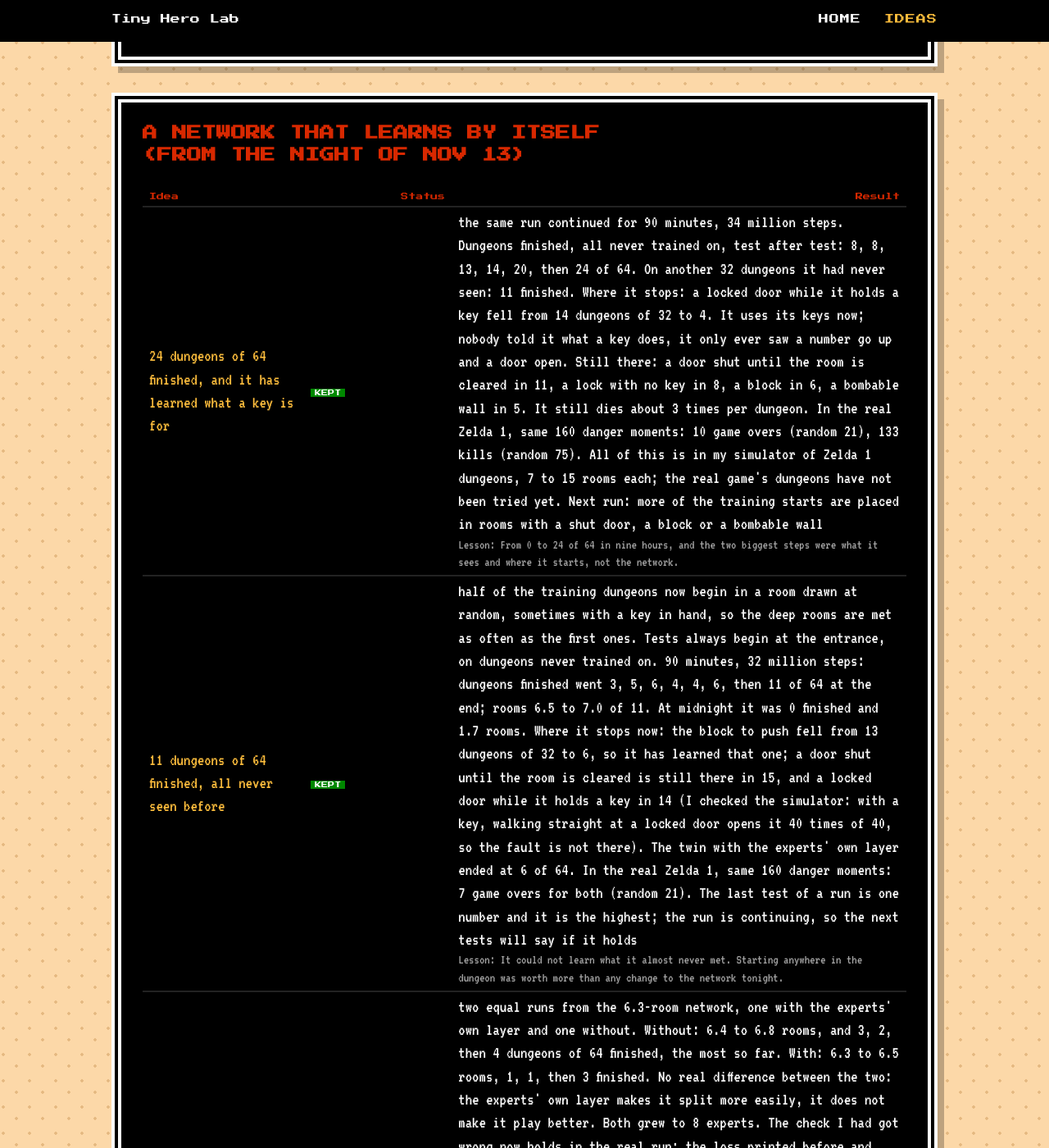
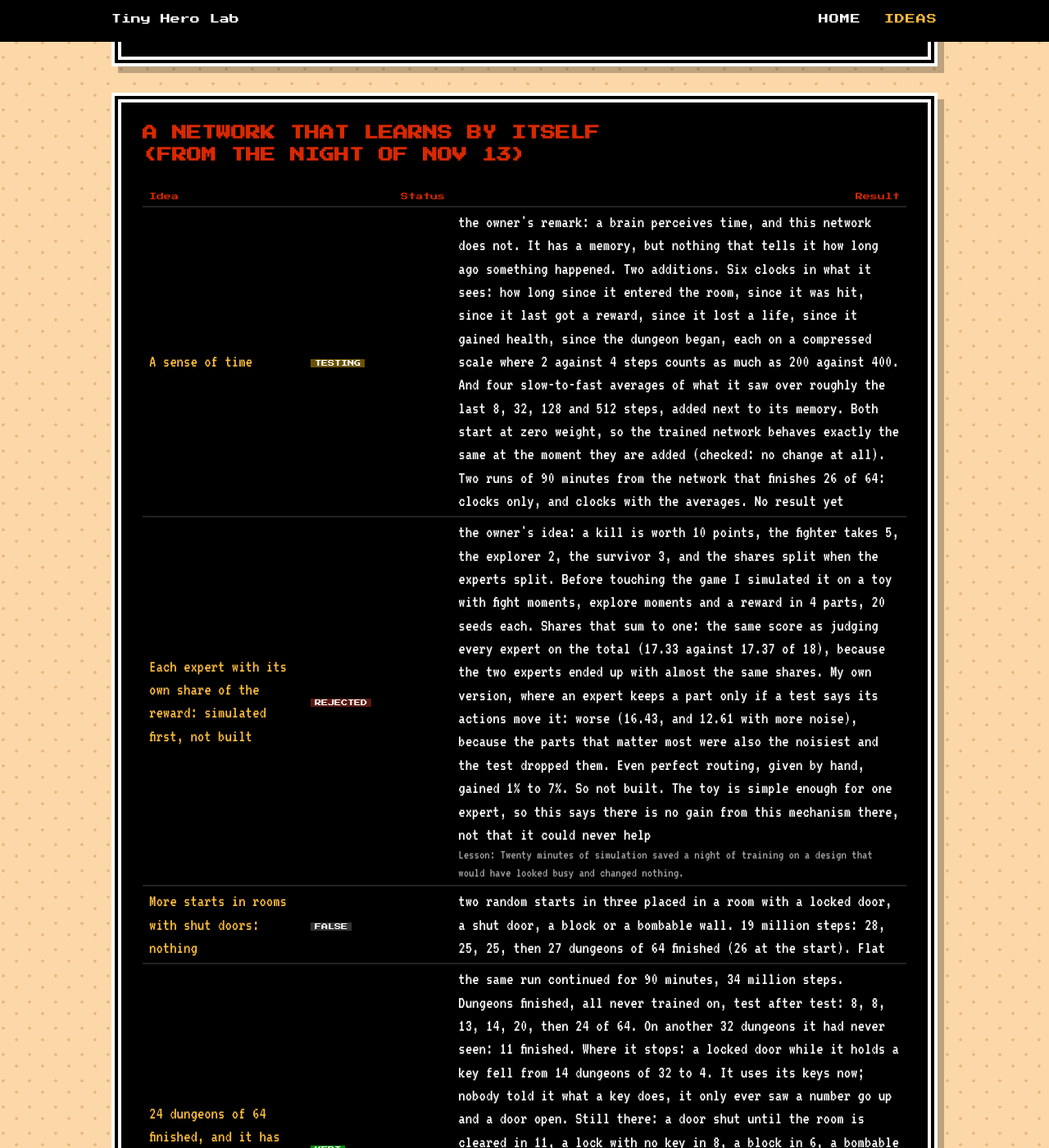
Before and after one commit to sofianedjerbi/zelda-agent-devblog, a Jekyll site: the page built from ideas.html, in a window 1280 px wide and 1400 px high, scrolled down 7006 px. Shown: the whole window at 82% size. Built offline with Jekyll 4.4.1, drawn with Linux system fonts in a browser that asks for light colours.

Commit message:
Ideas: a sense of time (testing); reward shares simulated and rejected; hard starts flat
Co-Authored-By: Claude Fable 5.2 <noreply@anthropic.com>
Claude-Session: https://claude.ai/code/session_011zaXs3MpTYuwKudv5WyDZs

```diff
--- a/_data/tried.yml
+++ b/_data/tried.yml
@@ -2,6 +2,9 @@
 # switch = how to turn it on/off in ~/minish-rl (ZL_<NAME>); result = measured; lesson = what not to do again.
 - phase: "A network that learns by itself (from the night of Nov 13)"
   items:
+    - {name: "A sense of time", status: testing, result: "the owner's remark: a brain perceives time, and this network does not. It has a memory, but nothing that tells it how long ago something happened. Two additions. Six clocks in what it sees: how long since it entered the room, since it was hit, since it last got a reward, since it lost a life, since it gained health, since the dungeon began, each on a compressed scale where 2 against 4 steps counts as much as 200 against 400. And four slow-to-fast averages of what it saw over roughly the last 8, 32, 128 and 512 steps, added next to its memory. Both start at zero weight, so the trained network behaves exactly the same at the moment they are added (checked: no change at all). Two runs of 90 minutes from the network that finishes 26 of 64: clocks only, and clocks with the averages. No result yet"}
+    - {name: "Each expert with its own share of the reward: simulated first, not built", status: rejected, result: "the owner's idea: a kill is worth 10 points, the fighter takes 5, the explorer 2, the survivor 3, and the shares split when the experts split. Before touching the game I simulated it on a toy with fight moments, explore moments and a reward in 4 parts, 20 seeds each. Shares that sum to one: the same score as judging every expert on the total (17.33 against 17.37 of 18), because the two experts ended up with almost the same shares. My own version, where an expert keeps a part only if a test says its actions move it: worse (16.43, and 12.61 with more noise), because the parts that matter most were also the noisiest and the test dropped them. Even perfect routing, given by hand, gained 1% to 7%. So not built. The toy is simple enough for one expert, so this says there is no gain from this mechanism there, not that it could never help", lesson: "Twenty minutes of simulation saved a night of training on a design that would have looked busy and changed nothing."}
+    - {name: "More starts in rooms with shut doors: nothing", status: off, result: "two random starts in three placed in a room with a locked door, a shut door, a block or a bombable wall. 19 million steps: 28, 25, 25, then 27 dungeons of 64 finished (26 at the start). Flat"}
     - {name: "24 dungeons of 64 finished, and it has learned what a key is for", status: kept, result: "the same run continued for 90 minutes, 34 million steps. Dungeons finished, all never trained on, test after test: 8, 8, 13, 14, 20, then 24 of 64. On another 32 dungeons it had never seen: 11 finished. Where it stops: a locked door while it holds a key fell from 14 dungeons of 32 to 4. It uses its keys now; nobody told it what a key does, it only ever saw a number go up and a door open. Still there: a door shut until the room is cleared in 11, a lock with no key in 8, a block in 6, a bombable wall in 5. It still dies about 3 times per dungeon. In the real Zelda 1, same 160 danger moments: 10 game overs (random 21), 133 kills (random 75). All of this is in my simulator of Zelda 1 dungeons, 7 to 15 rooms each; the real game's dungeons have not been tried yet. Next run: more of the training starts are placed in rooms with a shut door, a block or a bombable wall", lesson: "From 0 to 24 of 64 in nine hours, and the two biggest steps were what it sees and where it starts, not the network."}
     - {name: "11 dungeons of 64 finished, all never seen before", status: kept, result: "half of the training dungeons now begin in a room drawn at random, sometimes with a key in hand, so the deep rooms are met as often as the first ones. Tests always begin at the entrance, on dungeons never trained on. 90 minutes, 32 million steps: dungeons finished went 3, 5, 6, 4, 4, 6, then 11 of 64 at the end; rooms 6.5 to 7.0 of 11. At midnight it was 0 finished and 1.7 rooms. Where it stops now: the block to push fell from 13 dungeons of 32 to 6, so it has learned that one; a door shut until the room is cleared is still there in 15, and a locked door while it holds a key in 14 (I checked the simulator: with a key, walking straight at a locked door opens it 40 times of 40, so the fault is not there). The twin with the experts' own layer ended at 6 of 64. In the real Zelda 1, same 160 danger moments: 7 game overs for both (random 21). The last test of a run is one number and it is the highest; the run is continuing, so the next tests will say if it holds", lesson: "It could not learn what it almost never met. Starting anywhere in the dungeon was worth more than any change to the network tonight."}
     - {name: "Dungeons get finished more often; the wall is now the game's own mechanics", status: testing, result: "two equal runs from the 6.3-room network, one with the experts' own layer and one without. Without: 6.4 to 6.8 rooms, and 3, 2, then 4 dungeons of 64 finished, the most so far. With: 6.3 to 6.5 rooms, 1, 1, then 3 finished. No real difference between the two: the experts' own layer makes it split more easily, it does not make it play better. Both grew to 8 experts. The check I had got wrong now holds in the real run: the loss printed before and after each split is the same to five digits (0.01700 and 0.01700, 0.03656 and 0.03656, and so on). Where it stops now, on 32 dungeons never seen: a door shut until the room is cleared in 14, a block to push in 13, a locked door while it holds a key in 13, an open door never taken in 10 (30 at the start of the night). So it has learned to walk on, and has not learned what a key, a block or a cleared room is for. Next run: half the training dungeons begin in a room drawn at random, sometimes with a key in hand, so that deep rooms and their doors are met as often as the first ones. Tests always begin at the entrance", lesson: "The count of where it stops changed three times tonight. Each time it pointed at the next thing to do."}
```
